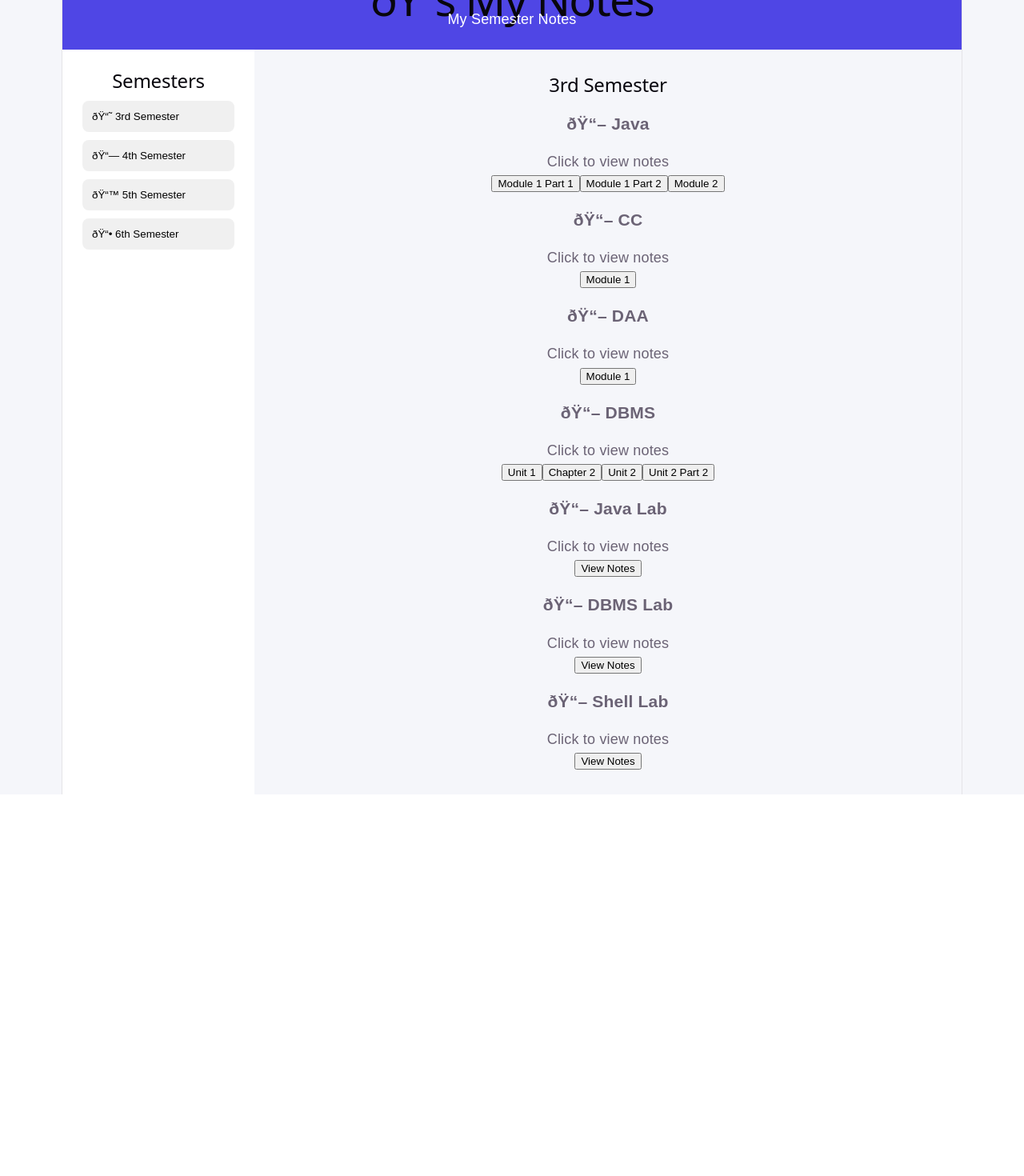
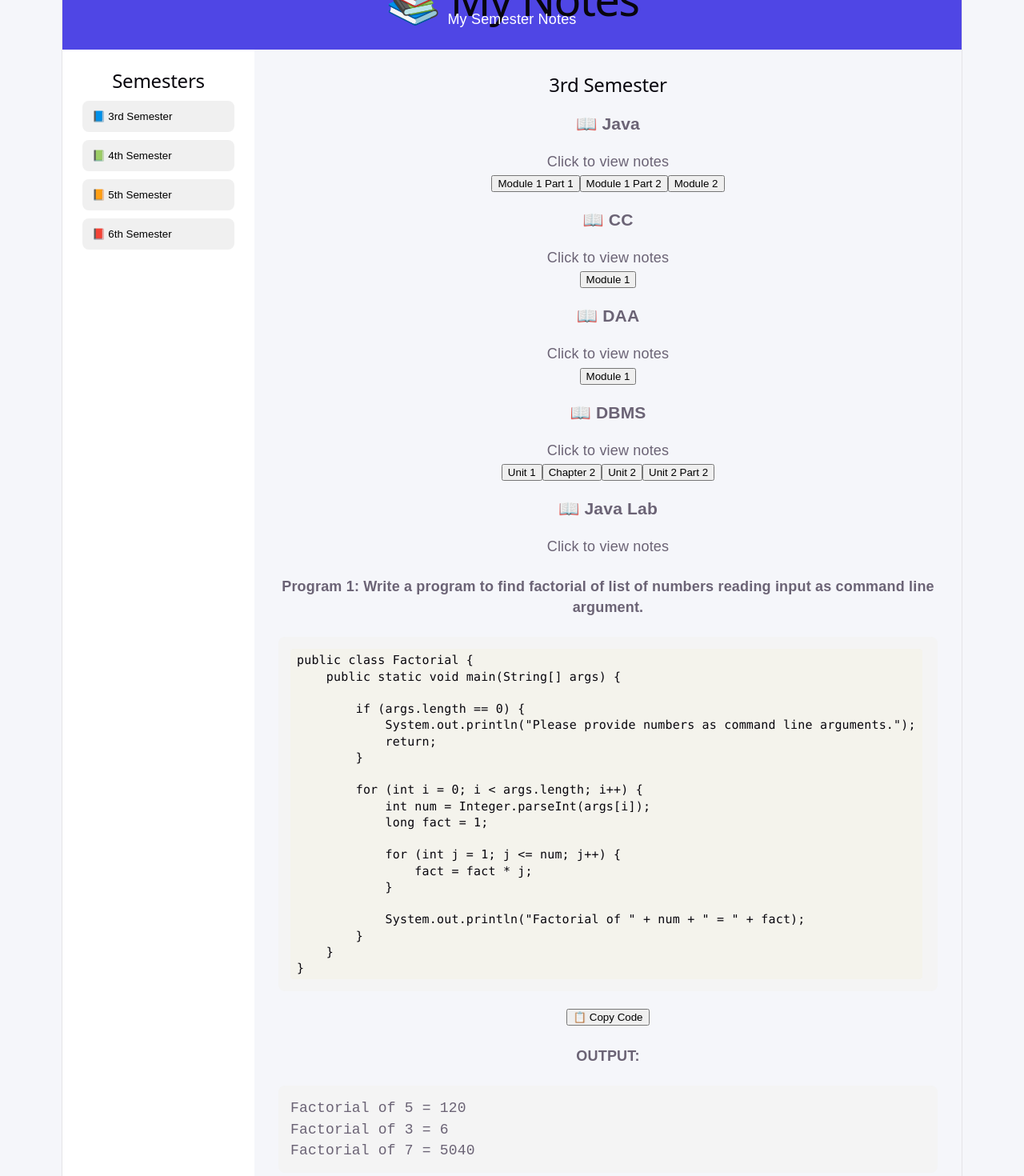
Before and after one commit to pallavibai247/semestervault, a React (Vite) app: page / in a window 1280 px wide. Shown: the part 40-1510 px from the top of the page at 80% size. Before the commit the page ends 1033 px from the top, so only its background shows below. Built offline with nearby package versions, Linux system fonts and the light colour scheme.

Commit message:
Update App.jsx

```diff
--- a/src/App.jsx
+++ b/src/App.jsx
@@ -38,11 +38,37 @@ function App() {
     window.open(file, "_blank");
   };
 
+  const javaLabProgram1 = `public class Factorial {
+    public static void main(String[] args) {
+
+        if (args.length == 0) {
+            System.out.println("Please provide numbers as command line arguments.");
+            return;
+        }
+
+        for (int i = 0; i < args.length; i++) {
+            int num = Integer.parseInt(args[i]);
+            long fact = 1;
+
+            for (int j = 1; j <= num; j++) {
+                fact = fact * j;
+            }
+
+            System.out.println("Factorial of " + num + " = " + fact);
+        }
+    }
+}`;
+
+  const copyCode = () => {
+    navigator.clipboard.writeText(javaLabProgram1);
+    alert("Java code copied!");
+  };
+
   return (
     <div className="app">
 
       <header>
-        <h1>ðŸ“š My Notes</h1>
+        <h1>📚 My Notes</h1>
         <p>My Semester Notes</p>
       </header>
 
@@ -52,19 +78,19 @@ function App() {
           <h2>Semesters</h2>
 
           <button onClick={() => setSemester("3rd Semester")}>
-            ðŸ“˜ 3rd Semester
+            📘 3rd Semester
           </button>
 
           <button onClick={() => setSemester("4th Semester")}>
-            ðŸ“— 4th Semester
+            📗 4th Semester
           </button>
 
           <button onClick={() => setSemester("5th Semester")}>
-            ðŸ“™ 5th Semester
+            📙 5th Semester
           </button>
 
           <button onClick={() => setSemester("6th Semester")}>
-            ðŸ“• 6th Semester
+            📕 6th Semester
           </button>
         </aside>
 
@@ -78,7 +104,7 @@ function App() {
 
               <div className="subject" key={subject}>
 
-                <h3>ðŸ“– {subject}</h3>
+                <h3>📖 {subject}</h3>
 
                 <p>Click to view notes</p>
 
@@ -182,12 +208,56 @@ function App() {
                   </>
                 )}
 
+                {/* JAVA LAB */}
+
+                {subject === "Java Lab" && (
+                  <>
+                    <h4>
+                      Program 1: Write a program to find factorial
+                      of list of numbers reading input as command
+                      line argument.
+                    </h4>
+
+                    <pre
+                      style={{
+                        background: "#f4f4f4",
+                        padding: "15px",
+                        borderRadius: "8px",
+                        overflowX: "auto",
+                        textAlign: "left",
+                      }}
+                    >
+                      <code>{javaLabProgram1}</code>
+                    </pre>
+
+                    <button onClick={copyCode}>
+                      📋 Copy Code
+                    </button>
+
+                    <h4>OUTPUT:</h4>
+
+                    <pre
+                      style={{
+                        background: "#f4f4f4",
+                        padding: "15px",
+                        borderRadius: "8px",
+                        textAlign: "left",
+                      }}
+                    >
+{`Factorial of 5 = 120
+Factorial of 3 = 6
+Factorial of 7 = 5040`}
+                    </pre>
+                  </>
+                )}
+
                 {/* OTHER SUBJECTS */}
 
                 {subject !== "Java" &&
                   subject !== "CC" &&
                   subject !== "DAA" &&
-                  subject !== "DBMS" && (
+                  subject !== "DBMS" &&
+                  subject !== "Java Lab" && (
                     <button
                       onClick={() =>
                         alert(
```
